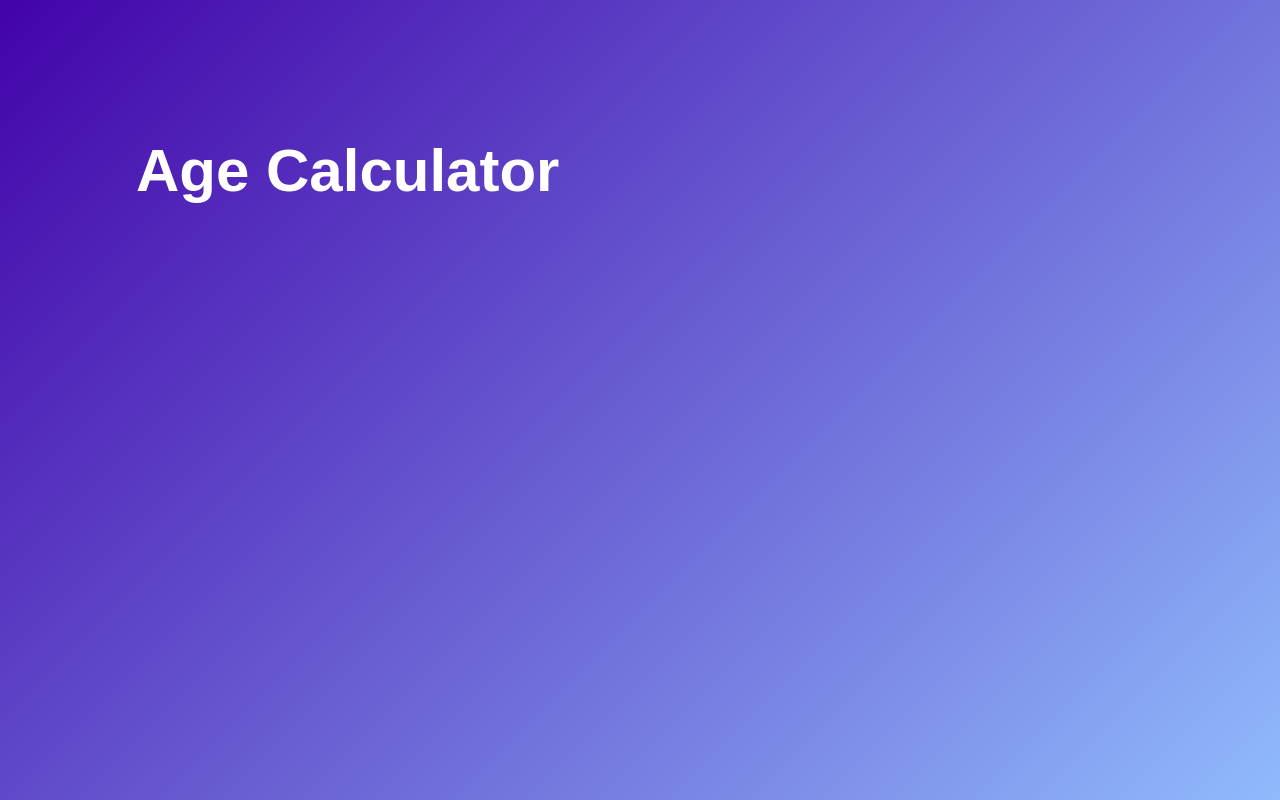
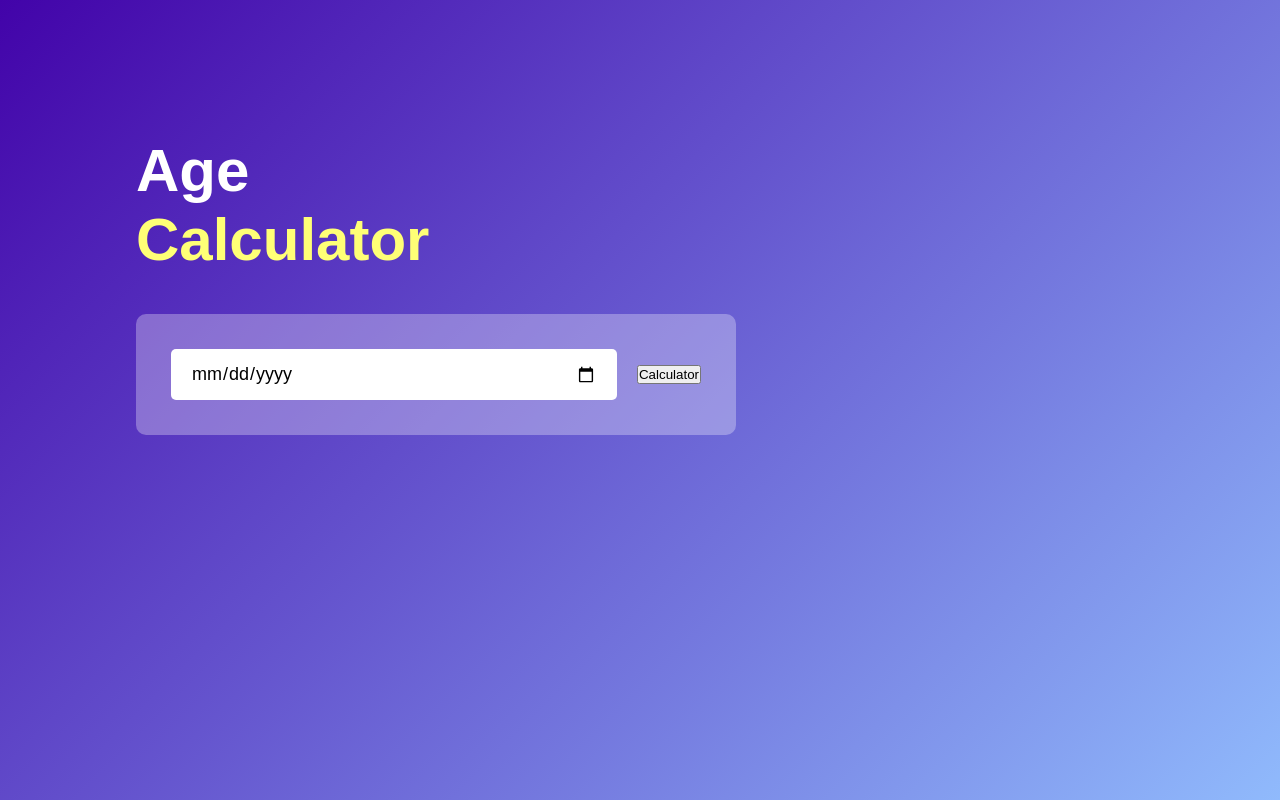
Before and after one commit to Sunidhi-Pradhan/Age_Calculator, a plain HTML site: page index.html in a window 1280 px wide. Drawn offline with Linux system fonts and the light colour scheme.

Commit message:
Refactor HTML structure and enhance CSS styling for Age Calculator

```diff
--- a/index.html
+++ b/index.html
@@ -1,17 +1,24 @@
 <!DOCTYPE html>
 <html lang="en">
+
 <head>
     <meta charset="UTF-8">
     <meta name="viewport" content="width=device-width, initial-scale=1.0">
     <title>Age Calculator</title>
     <link rel="stylesheet" href="style.css">
 </head>
+
 <body>
     <div class="container">
         <div class="calculator">
-            <h1>Age Calculator</h1>
+            <h1>Age<br><span>Calculator</span></h1>
+            <div class="inputbox">
+                <input type="date" id="date">
+                <button>Calculator</button>
+            </div>
         </div>
     </div>
 
 </body>
+
 </html>
--- a/style.css
+++ b/style.css
@@ -1,23 +1,50 @@
-*{
+* {
     margin: 0px;
     padding: 0px;
     font-family: poppins, sans-serif;
     box-sizing: border-box;
 }
-.container{
+
+.container {
     width: 100%;
     min-height: 100vh;
-    background: linear-gradient(135deg,#4203a9,#90bafc);
+    background: linear-gradient(135deg, #4203a9, #90bafc);
     color: #fff;
     padding: 10px;
 }
-.calculator{
+
+.calculator {
     width: 100%;
     max-width: 600px;
     margin-left: 10%;
     margin-top: 10%;
 }
-.calculator h1{
+
+.calculator h1 {
     font-size: 60px;
 
 }
+
+.calculator h1 span {
+    color: #ffff76;
+}
+
+.inputbox {
+    margin: 40px 0px;
+    padding: 35px;
+    border-radius: 10px;
+    background: rgba(255, 255, 255, 0.3);
+    display: flex;
+    align-items: center;
+}
+
+.inputbox input {
+    flex: 1;
+    margin-right: 20px;
+    padding: 14px 20px;
+    border: 0;
+    outline: 0;
+    font-size: 18px;
+    border-radius: 5px;
+    position: relative;
+}
```
